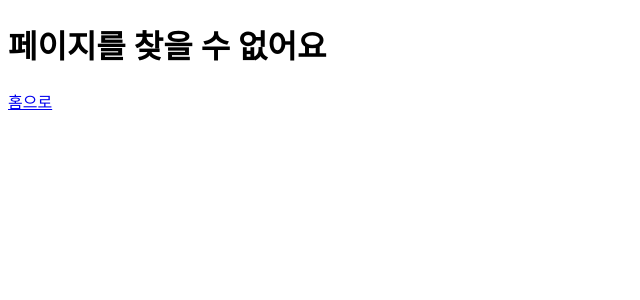
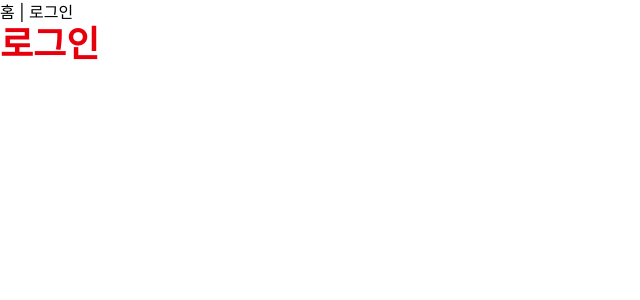
Before and after one commit to Likelion-FE-study/Netflix-clone, a React (Vite) app: page /login in a window 1280 px wide. Shown: the top 300 px of the page, without its empty margins (0-640 px from the left). Built offline with nearby package versions, Linux system fonts and the light colour scheme.

Commit message:
chore: tailwind css 설치

```diff
--- a/package.json
+++ b/package.json
@@ -10,9 +10,11 @@
     "preview": "vite preview"
   },
   "dependencies": {
+    "@tailwindcss/vite": "^4.3.3",
     "react": "^19.3.0",
     "react-dom": "^19.3.0",
     "react-router": "^8.4.0",
+    "tailwindcss": "^4.3.3",
     "zustand": "^5.0.15"
   },
   "devDependencies": {
--- a/src/App.tsx
+++ b/src/App.tsx
@@ -1,17 +1,17 @@
-import { Routes, Route } from 'react-router'
-import Layout from './components/Layout'
-import Home from './pages/Home'
-import About from './pages/About'
-import NotFound from './pages/NotFound'
+import { Routes, Route } from "react-router";
+import Layout from "./components/Layout";
+import Home from "./pages/Home";
+import Login from "./pages/Login";
+import NotFound from "./pages/NotFound";
 
 export default function App() {
   return (
     <Routes>
       <Route path="/" element={<Layout />}>
         <Route index element={<Home />} />
-        <Route path="about" element={<About />} />
+        <Route path="login" element={<Login />} />
       </Route>
       <Route path="*" element={<NotFound />} />
     </Routes>
-  )
+  );
 }
--- a/src/components/Layout.tsx
+++ b/src/components/Layout.tsx
@@ -4,7 +4,7 @@ export default function Layout() {
   return (
     <>
       <nav>
-        <Link to="/">홈</Link> | <Link to="/about">소개</Link>
+        <Link to="/">홈</Link> | <Link to="/login">로그인</Link>
       </nav>
       <main>
         <Outlet />
--- /dev/null
+++ b/src/index.css
@@ -0,0 +1,6 @@
+@import "tailwindcss";
+
+@theme {
+  --color-netflix-red: #e50914;
+  --color-netflix-black: #141414;
+}
--- a/src/main.tsx
+++ b/src/main.tsx
@@ -1,7 +1,7 @@
 import { StrictMode } from "react";
 import { createRoot } from "react-dom/client";
 import { BrowserRouter } from "react-router";
-
+import "./index.css";
 import App from "./App.tsx";
 
 createRoot(document.getElementById("root")!).render(
--- a/src/pages/About.tsx
+++ /dev/null
@@ -1,3 +0,0 @@
-export default function About() {
-  return <h1>소개</h1>;
-}
--- a/src/pages/Home.tsx
+++ b/src/pages/Home.tsx
@@ -6,9 +6,7 @@ export default function Home() {
 
   return (
     <div>
-      <h1>홈</h1>
-      <p>카운트: {count}</p>
-      <button onClick={increase}>+1</button>
+      <h1 className="text-4xl font-bold text-red-600">Netflix</h1>
     </div>
   );
 }
--- /dev/null
+++ b/src/pages/Login.tsx
@@ -0,0 +1,3 @@
+export default function Login() {
+  return <h1 className="text-4xl font-bold text-red-600">로그인</h1>;
+}
--- a/vite.config.ts
+++ b/vite.config.ts
@@ -1,7 +1,8 @@
-import react from '@vitejs/plugin-react'
-import { defineConfig } from 'vite'
+import react from "@vitejs/plugin-react";
+import { defineConfig } from "vite";
+import tailwindcss from "@tailwindcss/vite";
 
 // https://vite.dev/config/
 export default defineConfig({
-  plugins: [react()],
-})
+  plugins: [react(), tailwindcss()],
+});
```
Also changed, not shown: 1 other file (tests, documents, lock files or other folders).
